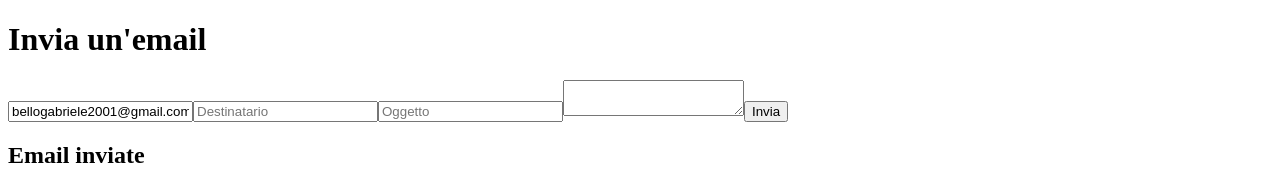
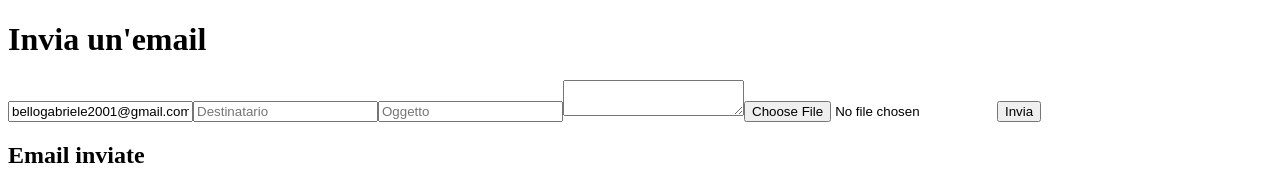
Before and after one commit to gabrielebelloo/email_sender, a React (Vite) app in the folder frontend/: page / in a window 1280 px wide. Shown: the top 191 px of the page. Built offline with nearby package versions, Linux system fonts and the light colour scheme; no server answers.

Commit message:
Add input element for attachment

```diff
--- a/frontend/src/components/Form.jsx
+++ b/frontend/src/components/Form.jsx
@@ -22,6 +22,11 @@ const Form = ({ email, handleChange, handleSubmit }) => {
         onChange={(e) => handleChange(e)}
       >
       </textarea>
+      <input
+        name='attachment'
+        type='file'
+        id='attachment'
+      />
       <button type='submit'>Invia</button>
     </form>
   )
```
